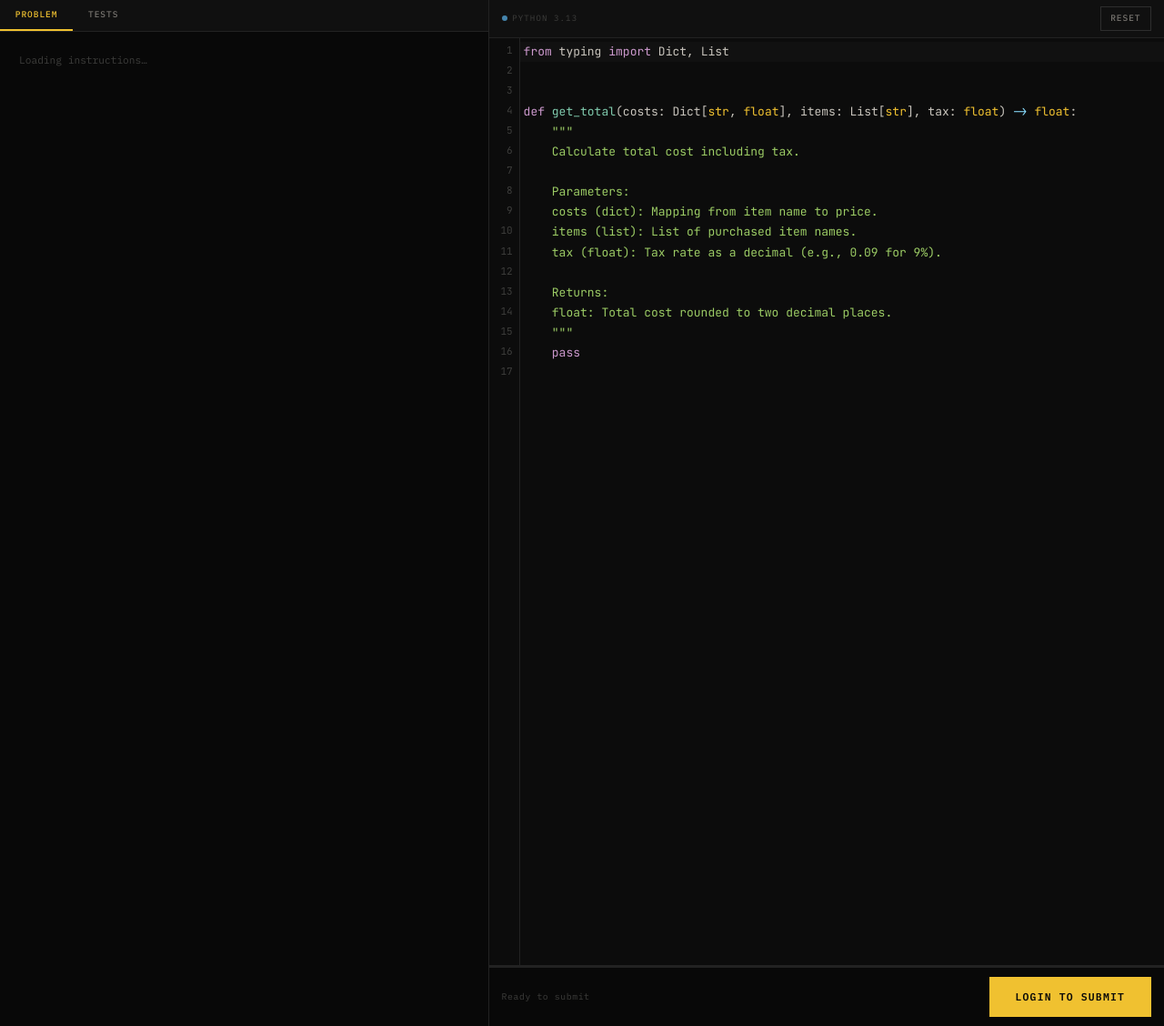
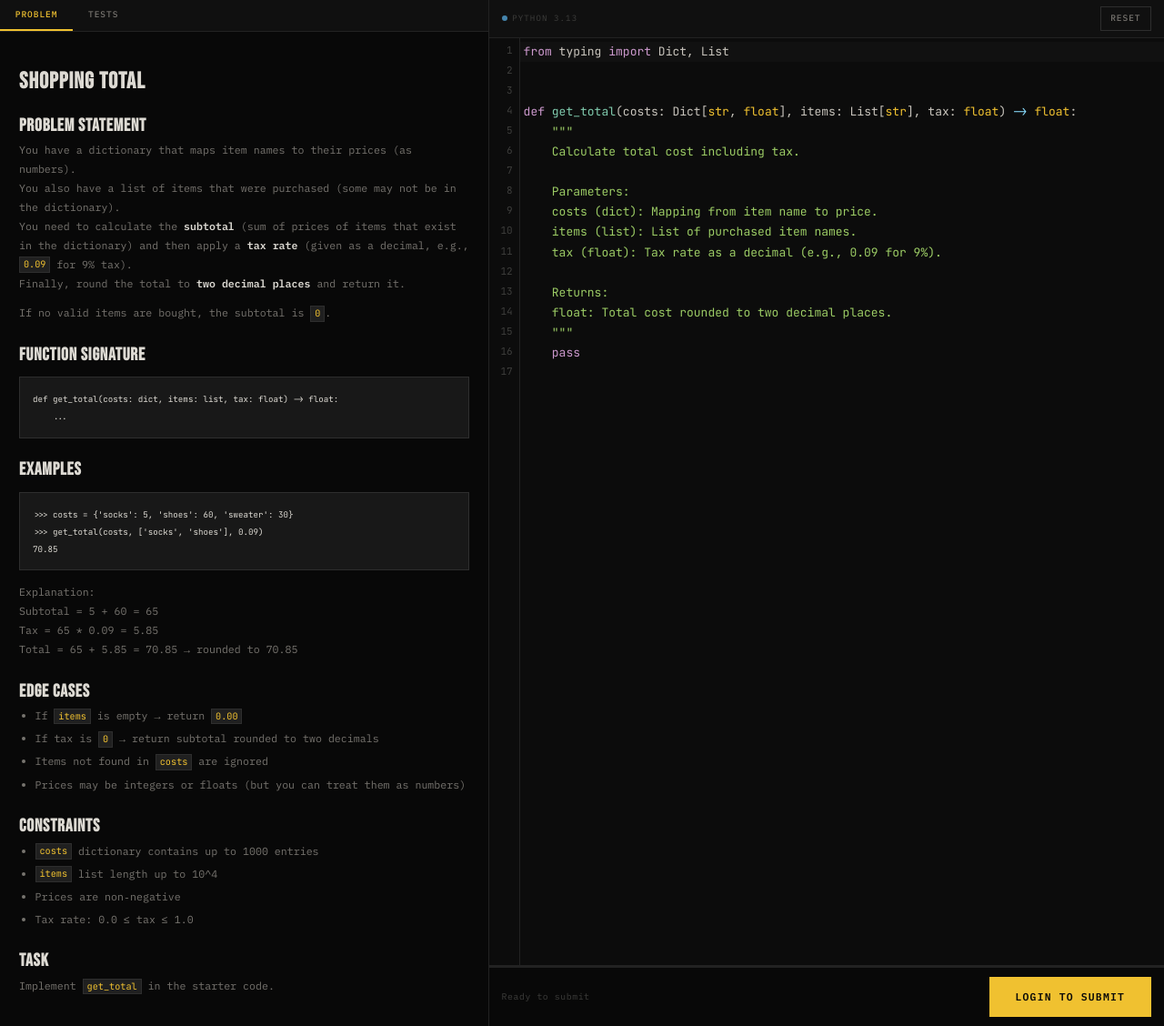
Before and after one commit to dfmarin/pykatas, a Flask app: page /katas/shopping_total in a window 1280 px wide. Shown: the part 100-1228 px from the top of the page at 91% size. Run offline with Flask 3, Linux system fonts and the light colour scheme.

Commit message:
fix: render kata readme.md

```diff
--- a/app/services/kata_loader.py
+++ b/app/services/kata_loader.py
@@ -1,7 +1,13 @@
 from dataclasses import dataclass, field
 from pathlib import Path
 from typing import Optional
+import html
 import yaml
+
+try:
+    import markdown
+except ImportError:
+    markdown = None
 
 VALID_DIFFICULTIES = {"easy", "medium", "hard"}
 
@@ -34,6 +40,16 @@ class KataDefinition:
     @property
     def readme(self) -> str:
         return (self.kata_dir / "README.md").read_text()
+
+    @property
+    def readme_html(self) -> str:
+        if markdown is not None:
+            return markdown.markdown(
+                self.readme,
+                extensions=["fenced_code", "tables", "sane_lists"],
+            )
+        escaped = html.escape(self.readme)
+        return f"<pre style=\"white-space: pre-wrap;\">{escaped}</pre>"
 
     @property
     def has_hidden_tests(self) -> bool:
--- a/app/static/js/submission.js
+++ b/app/static/js/submission.js
@@ -69,30 +69,6 @@
     window.addEventListener('resize', fitEditor);
   }
 
-  /* ── Markdown Rendering ─────────────────────────────────── */
-  const proseEl = document.getElementById('instructions-prose');
-  if (proseEl) {
-    try {
-      const raw = JSON.parse(proseEl.dataset.raw || '""');
-      if (raw) {
-        if (typeof marked !== 'undefined') {
-          marked.setOptions({
-            breaks:   true,
-            gfm:      true,
-            sanitize: false,
-          });
-          proseEl.innerHTML = marked.parse(raw);
-        } else {
-          proseEl.textContent = raw;
-          proseEl.style.whiteSpace = 'pre-wrap';
-        }
-      }
-    } catch (e) {
-      console.warn('[KataUI] Could not parse README markdown:', e);
-      proseEl.textContent = proseEl.dataset.raw || '';
-      proseEl.style.whiteSpace = 'pre-wrap';
-    }
-  }
 
   /* ── Reset Button ───────────────────────────────────────── */
   if (btnReset) {
--- a/app/web/templates/kata_detail.html
+++ b/app/web/templates/kata_detail.html
@@ -47,14 +47,9 @@
       <!-- Problem tab -->
       <div class="pane-panel active" id="tab-problem" role="tabpanel" aria-labelledby="tab-btn-problem">
         <div class="pane-content">
-          <div
-            class="prose"
-            id="instructions-prose"
-            data-raw="{{ kata.readme | tojson }}"
-          >
-            <!-- Rendered by marked.js in submission.js -->
-            <p style="color:var(--text-3); font-size:0.8rem;">Loading instructions…</p>
-          </div>
+          <div class="prose" id="instructions-prose">
+          {{ kata.readme_html | safe }}
+        </div>
         </div>
       </div>
 
@@ -157,8 +152,6 @@
   <script src="https://cdnjs.cloudflare.com/ajax/libs/codemirror/5.65.16/addon/edit/closebrackets.min.js"></script>
   <script src="https://cdnjs.cloudflare.com/ajax/libs/codemirror/5.65.16/addon/edit/matchbrackets.min.js"></script>
   <script src="https://cdnjs.cloudflare.com/ajax/libs/codemirror/5.65.16/addon/selection/active-line.min.js"></script>
-  <!-- marked.js for README rendering -->
-  <script src="https://cdnjs.cloudflare.com/ajax/libs/marked/9.1.6/marked.min.js"></script>
 {% endblock %}
 
 {% block scripts %}
--- a/pyproject.toml
+++ b/pyproject.toml
@@ -9,6 +9,7 @@ dependencies = [
     "flask-login>=0.6",
     "flask-wtf>=1.2",
     "email-validator>=1.3",
+    "markdown>=3.4",
     "psycopg[binary]>=3.2",
     "redis>=5.1",
     "rq>=1.16",
```
